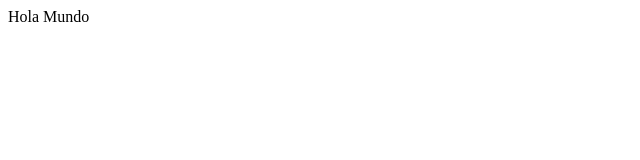
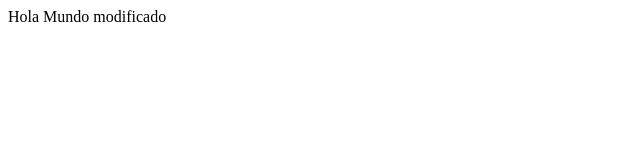
Before and after one commit to VicenteMendozaFuentes/git-curso, a plain HTML site: page index.html in a window 1280 px wide. Shown: the whole page, without its empty margins (0-640 px from the left). Drawn offline with Linux system fonts and the light colour scheme.

```diff
--- a/index.html
+++ b/index.html
@@ -6,6 +6,6 @@
     <title>Primera Pagina</title>
 </head>
 <body>
-    Hola Mundo
+    Hola Mundo modificado
 </body>
 </html>
```
